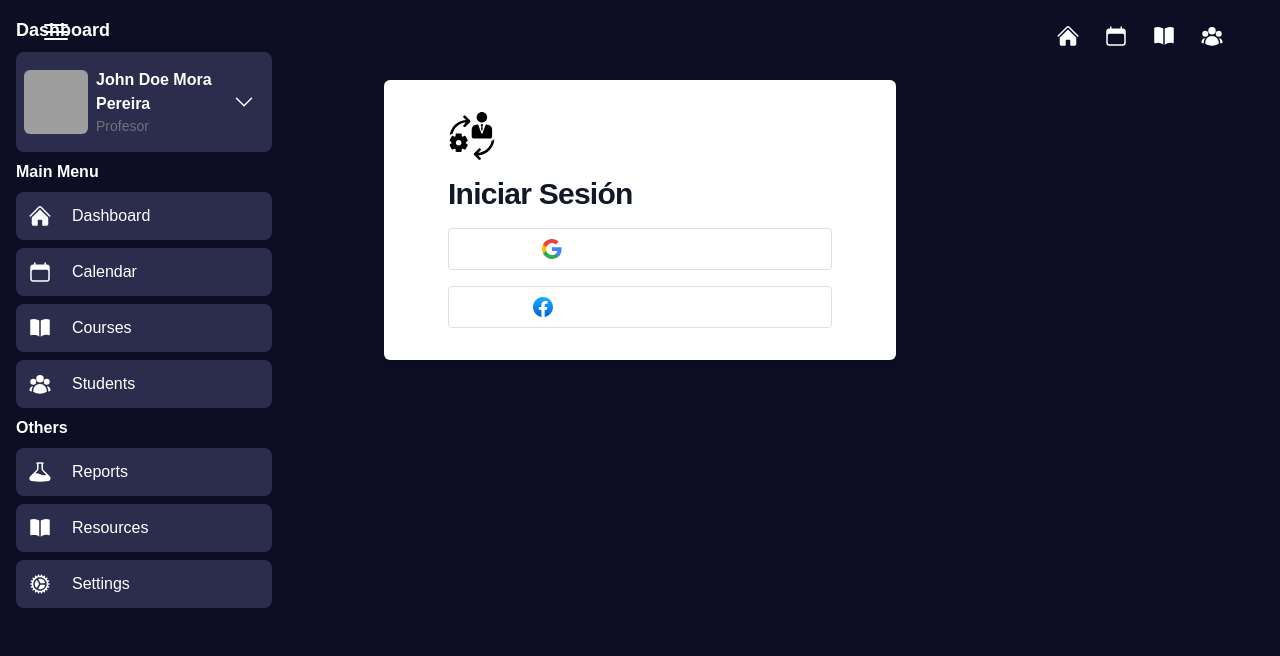
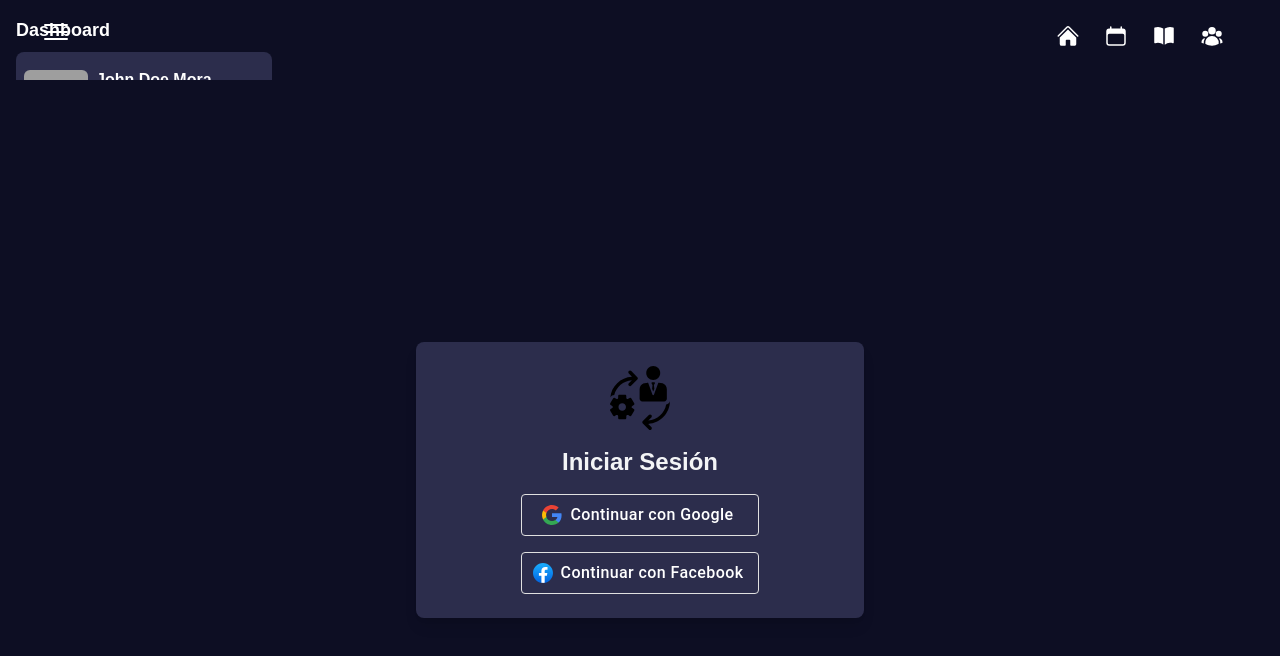
Before and after one commit to Ovtt17/academic-system-ui, a React (Vite) app: page /login in a window 1280 px wide. Shown: the top 656 px of the page. Built offline with nearby package versions, Linux system fonts and the light colour scheme; no server answers; grey boxes are pictures that could not be loaded.

Commit message:
feat: implement authentication redirect in Login component

```diff
--- a/src/components/login/Login.tsx
+++ b/src/components/login/Login.tsx
@@ -1,7 +1,13 @@
+import { useNavigate } from 'react-router-dom';
 import AppIcon from '../../assets/app-logo.svg';
+import { useAuth } from '../../context/AuthContext';
 import SocialLoginButtons from './SocialLoginButtons';
+import { useEffect } from 'react';
+import ROUTES from '../../constants/routes';
 
 const Login = () => {
+  const { isAuthenticated } = useAuth();
+  const navigate = useNavigate();
 
   const signInWithGoogle = async () => {
     window.location.href = import.meta.env.VITE_GOOGLE_OAUTH_URL;
@@ -9,19 +15,23 @@ const Login = () => {
 
   const signInWithFacebook = async () => { };
 
+  useEffect(() => {
+    if (isAuthenticated) {
+      navigate(ROUTES.DASHBOARD);
+    }
+  }, [isAuthenticated, navigate]);
+
   return (
-    <section className="flex flex-col justify-center items-center px-4 sm:px-6 lg:px-8">
-      <div className='w-full flex justify-center max-w-lg p-6 sm:p-8 bg-white rounded-md shadow-md transition-opacity duration-300'>
-        <article className="flex flex-col gap-4 w-full max-w-sm">
-          <img src={AppIcon} alt="App Icon" className="w-12 h-12" />
-          <h2 className="text-start text-3xl font-bold leading-9 tracking-tight text-gray-900">
-            Iniciar Sesión
-          </h2>
+    <section className="flex items-center justify-center min-h-screen px-4 bg-deep-navy">
+      <div className="w-full max-w-md p-6 bg-card rounded-lg shadow-lg">
+        <div className="flex flex-col items-center gap-4">
+          <img src={AppIcon} alt="App Icon" className="w-16 h-16" />
+          <h2 className="text-2xl font-semibold text-gray-100">Iniciar Sesión</h2>
           <SocialLoginButtons
             onGoogleLogin={signInWithGoogle}
             onFacebookLogin={signInWithFacebook}
           />
-        </article>
+        </div>
       </div>
     </section>
   );
```
